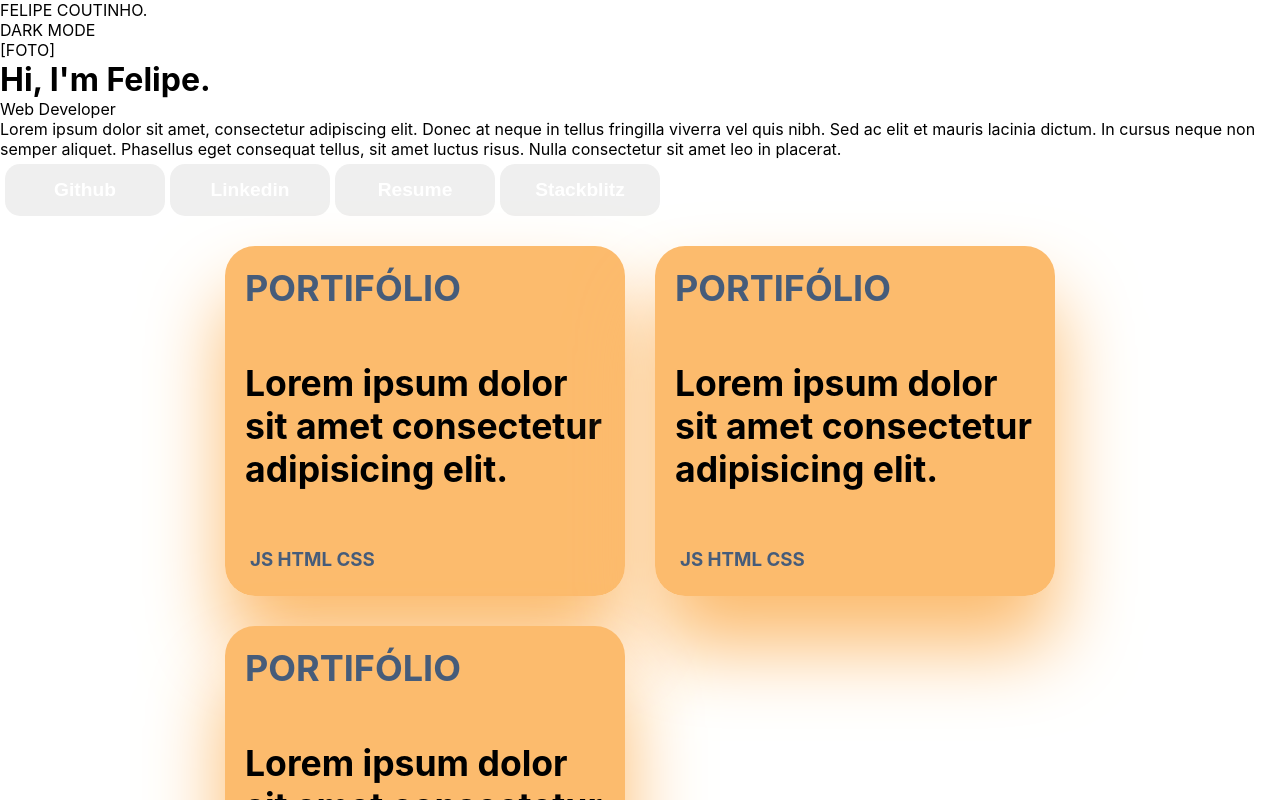
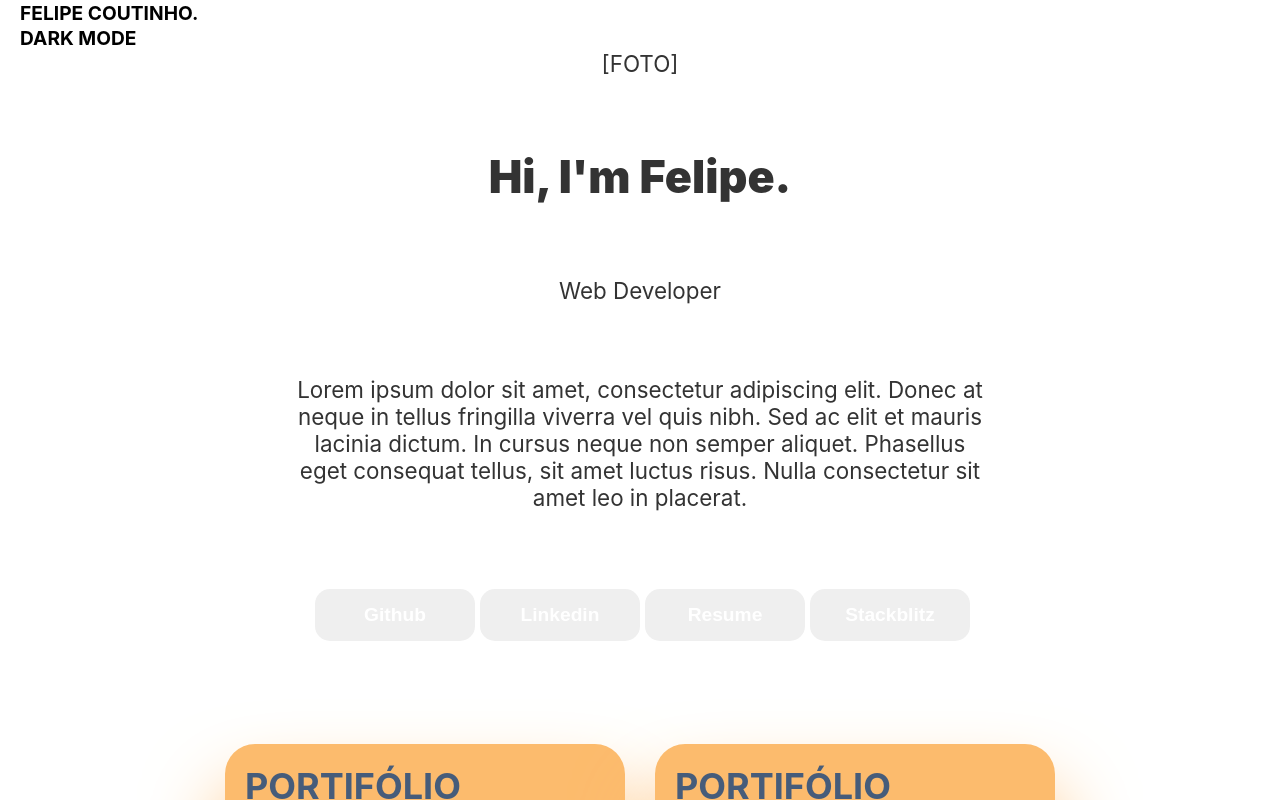
Before and after one commit to felipegcoutinho/felipecoutinho.com, a React (Vite) app: page / in a window 1280 px wide. Shown: the top 800 px of the page. Built offline with nearby package versions, Linux system fonts and the light colour scheme.

Commit message:
update bioModule

```diff
--- a/src/Components/Bio/Bio.module.css
+++ b/src/Components/Bio/Bio.module.css
@@ -1,51 +1,85 @@
 @media (min-width: 320px) {
-  button {
-    background-color: #685D79;
-    border: none;
-    border-radius: 15px;
-    color: white;
-    cursor: pointer;
-    font-size: 1.2rem;
-    font-weight: bold;
-    margin-top: 5px;
-    padding: 15px 30px;
-    transition: transform 0.7s, background-color 0.5s;
-    width: 100%;
+  .container {
+    display: grid;
+    grid-template-columns: repeat(12, 1fr);
   }
 
-  button:hover {
-    background-color: #2a3648;
+  .logo {
+    display: grid;
+    justify-content: space-between;
+    align-items: center;
+    grid-column: 1/ -1;
+    height: 50px;
+    padding: 0 10px;
+    color: black;
+    font-weight: bold;
+    font-size: 1.2rem;
+  }
+
+  .description {
+    display: grid;
+    grid-column: 1 /-1;
+    height: 83vh;
+    padding: 20px;
+    color: #333;
+    text-align: center;
+    font-size: 1.1rem;
+  }
+
+  .description h1 {
+    font-family: inter, sans-serif;
+    font-weight: 900;
+  }
+
+  .links {
+    margin-top: 10px;
+  }
+}
+
+@media (min-width: 425px) {
+  .description {
+    font-size: 1.2rem;
   }
 }
 
 @media (min-width: 768px) {
-  button {
-    margin-left: 5px;
-    width: 160px;
-  }
-}@media (min-width: 320px) {
-  button {
-    background-color: #685D79;
-    border: none;
-    border-radius: 15px;
-    color: white;
-    cursor: pointer;
-    font-size: 1.2rem;
-    font-weight: bold;
-    margin-top: 5px;
-    padding: 15px 30px;
-    transition: transform 0.7s, background-color 0.5s;
-    width: 100%;
+  .logo {
+    justify-content: left;
+    padding: 0 20px;
   }
 
-  button:hover {
-    background-color: #2a3648;
+  .description {
+    font-size: 1.3rem;
+    padding: 0 100px;
+  }
+
+  .links {
+    margin-top: 20px;
   }
 }
 
-@media (min-width: 768px) {
-  button {
-    margin-left: 5px;
-    width: 160px;
+@media (min-width: 1024px) {
+  .description {
+    font-size: 1.4rem;
+    padding: 0 80px;
+    grid-column: 3 / 11;
+  }
+
+  .links {
+    margin-top: 20px;
   }
 }
+
+@media (min-width: 1440px) {
+  .description {
+    font-size: 1.3rem;
+    grid-column: 4 / 10;
+  }
+}
+
+@media (min-width: 2560px) {
+  .description {
+    font-size: 2.5rem;
+    grid-column: 4 / 10;
+  }
+}
```
